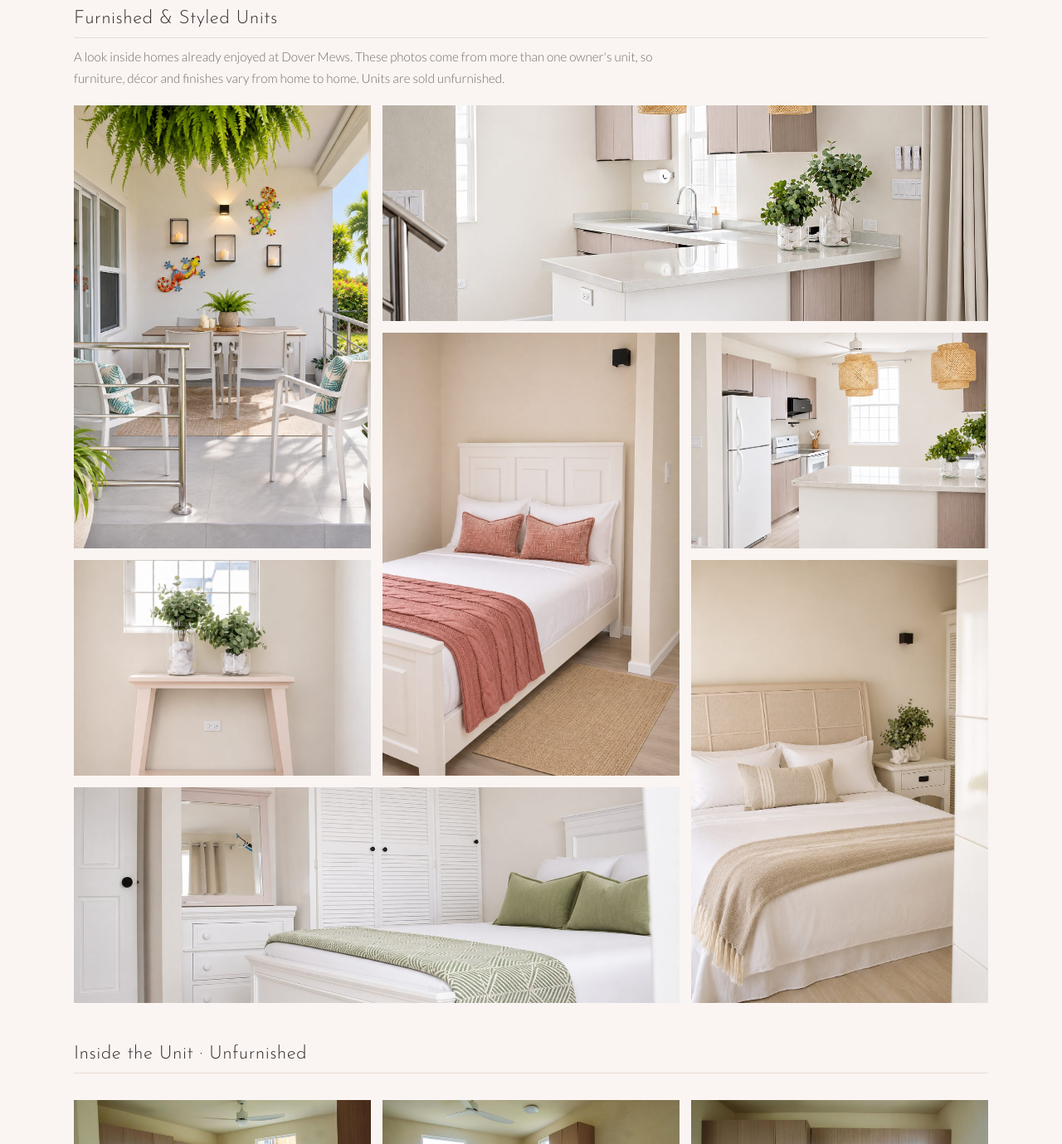
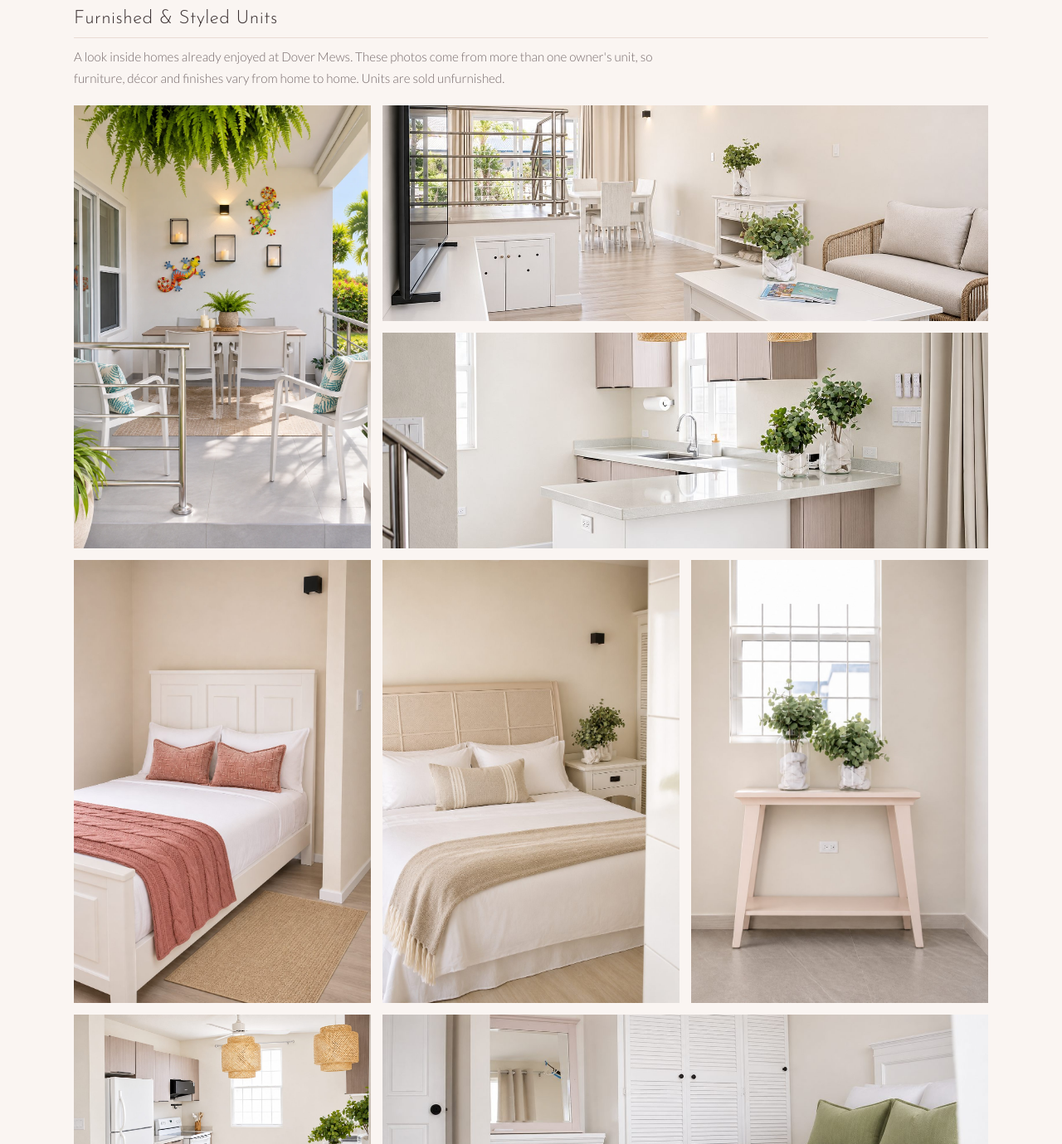
Before and after one commit to dovermews/dovermews.github.io, a plain HTML site: page index.html in a window 1280 px wide. Shown: the part 4000-5379 px from the top of the page at 83% size. Drawn offline with Linux system fonts and the light colour scheme.

Commit message:
Add living room photo and rebalance furnished gallery
Co-Authored-By: Claude Opus 5.5 <noreply@anthropic.com>

```diff
--- a/index.html
+++ b/index.html
@@ -82,7 +82,7 @@
   .extras { font-size: .95rem; color: var(--muted); }
 
   /* Gallery */
-  .gallery-grid { display: grid; grid-template-columns: repeat(3, 1fr); grid-auto-rows: 260px; gap: 14px; margin-top: 2rem; }
+  .gallery-grid { display: grid; grid-template-columns: repeat(3, 1fr); grid-auto-rows: 260px; grid-auto-flow: dense; gap: 14px; margin-top: 2rem; }
   .gallery-grid button { border: 0; padding: 0; cursor: zoom-in; overflow: hidden; background: var(--sand); }
   .gallery-grid img { width: 100%; height: 100%; object-fit: cover; transition: transform .5s; }
   .gallery-grid button:hover img { transform: scale(1.04); }
@@ -248,11 +248,12 @@
     <p class="gallery-note">A look inside homes already enjoyed at Dover Mews. These photos come from more than one owner's unit, so furniture, d&eacute;cor and finishes vary from home to home. Units are sold unfurnished.</p>
     <div class="gallery-grid">
       <button class="tall"><img src="images/patio.webp" alt="Main floor patio, furnished with dining table and lounge chairs"></button>
+      <button class="wide"><img src="images/living-room.jpg" alt="Living room looking through to the dining area and balcony"></button>
       <button class="wide"><img src="images/kitchen.jpg" alt="Styled kitchen with breakfast counter"></button>
       <button class="tall"><img src="images/bedroom-1.jpg" alt="Bedroom with white bed and pink throw"></button>
+      <button class="tall"><img src="images/bedroom-2.jpg" alt="Bedroom in soft neutral tones"></button>
+      <button class="tall"><img src="images/foyer.jpg" alt="Foyer with console table"></button>
       <button><img src="images/kitchen-2.jpg" alt="Styled kitchen with fridge and stove"></button>
-      <button><img src="images/foyer.jpg" alt="Foyer with console table"></button>
-      <button class="tall"><img src="images/bedroom-2.jpg" alt="Bedroom in soft neutral tones"></button>
       <button class="wide"><img src="images/bedroom-3.jpg" alt="Bedroom with wardrobe and green accents"></button>
     </div>
 
```
Also changed, not shown: images/living-room.jpg (added).
